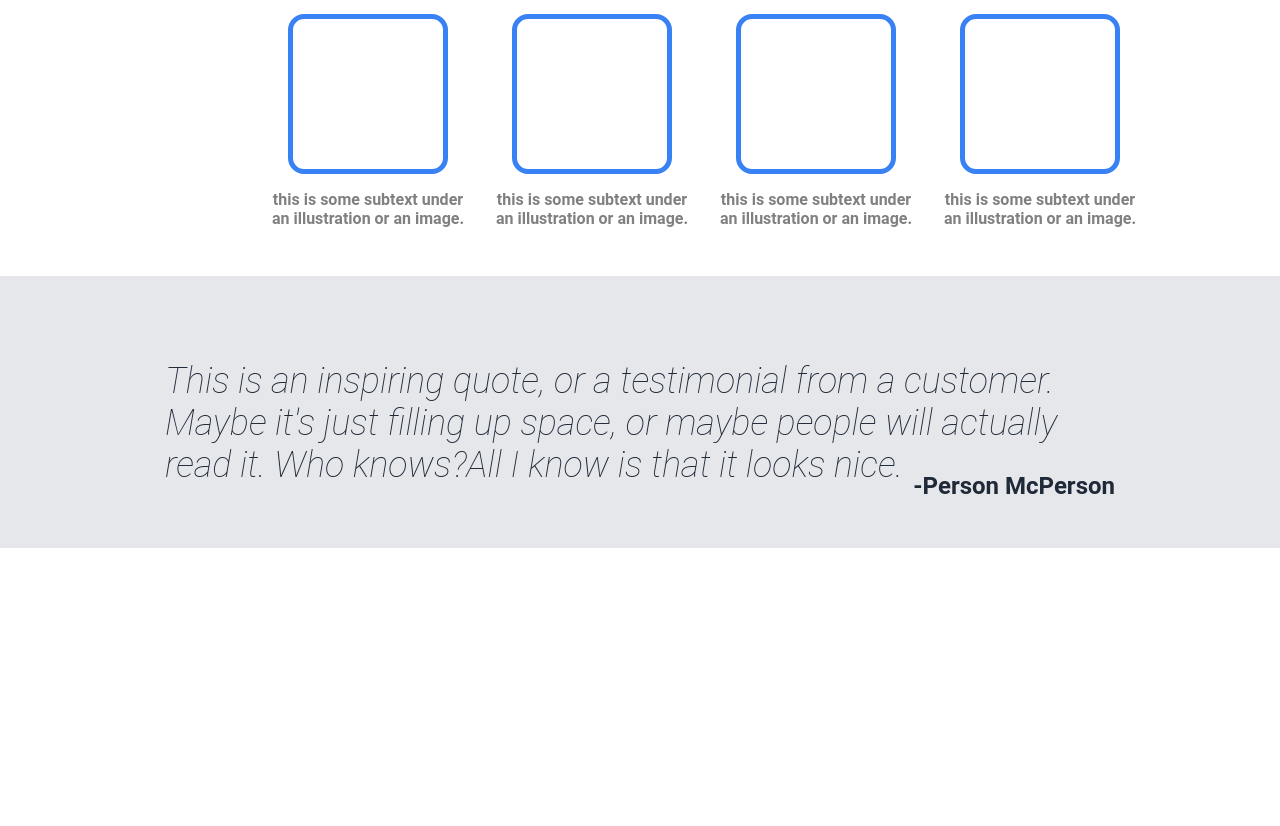
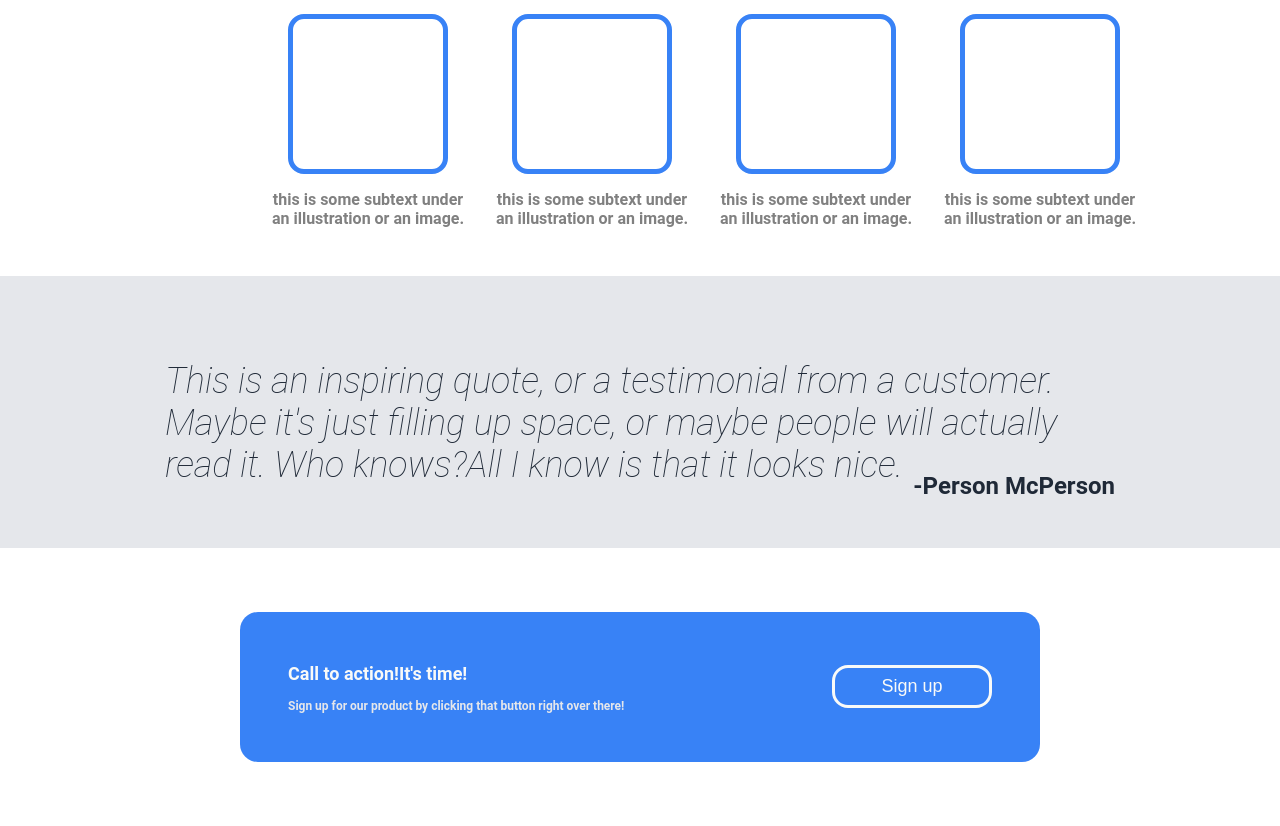
Before and after one commit to dzemojuka/odin-landing-page, a plain HTML site: page html/index.html in a window 1280 px wide. Shown: the part 649-1475 px from the top of the page. Before the commit the page ends 1197 px from the top, so only its background shows below. Drawn offline with Linux system fonts and the light colour scheme.

Commit message:
Add cta section

```diff
--- a/css/styles.css
+++ b/css/styles.css
@@ -137,3 +137,40 @@ font-weight: lighter;
     margin: 0;
     margin-top: -50px;
 }
+.cta {
+    display: flex;
+    justify-content: center;
+    align-items: center;
+}
+.cta .container{
+  width:800px;
+  height:150px;
+  background-color: #3882F6;
+  border-radius: 18px;
+  margin:64px;
+  display:flex;
+  align-items:center;
+}
+.left-part{
+    margin-left:48px;
+  }
+
+  .right-part {
+    margin-left:auto;
+    padding:48px;
+  }
+  .cta h2 {
+      font-size: 18px;
+  }
+  .cta h3 {
+font-size: 12px;
+color: #e5e7eb;
+  }
+  .cta button{
+    width: 160px;
+    color: #F9FAF8;
+    font-size: 18px;
+    padding: 8px 24px;
+    border-radius: 16px;
+    border: solid #F9FAF8 3px;
+  }
--- a/html/index.html
+++ b/html/index.html
@@ -69,5 +69,16 @@
         <h4 class="author">-Person McPerson</h4>
     </div>
 </div>
+<div class="cta">
+<div class="container">
+    <div class="left-part">
+        <h2>Call to action!It's time!</h2>
+        <h3>Sign up for our product by clicking that button right over there!</h3>
+    </div>
+    <div class="right-part">
+        <button>Sign up</button>
+    </div>
+</div>
+</div>
 </body>
 </html>
```
